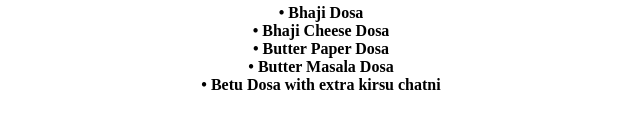
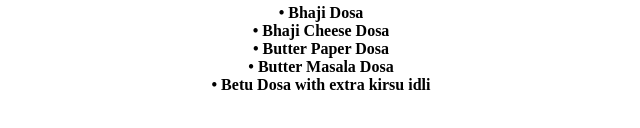
Before and after one commit to ExtremeKrish/SOG, a plain HTML site: page index.html in a window 1280 px wide. Shown: the part 408-536 px from the top of the page, 319-959 px from the left. Drawn offline with Linux system fonts and the light colour scheme.

Commit message:
added idli

```diff
--- a/index.html
+++ b/index.html
@@ -25,7 +25,7 @@
 <b> • Bhaji Cheese Dosa <br></b>
 <b> • Butter Paper Dosa <br></b>
 <b> • Butter Masala Dosa <br>
-  • Betu Dosa with extra kirsu chatni
+  • Betu Dosa with extra kirsu idli
 </center>
 </b></div>
 </body>
```
